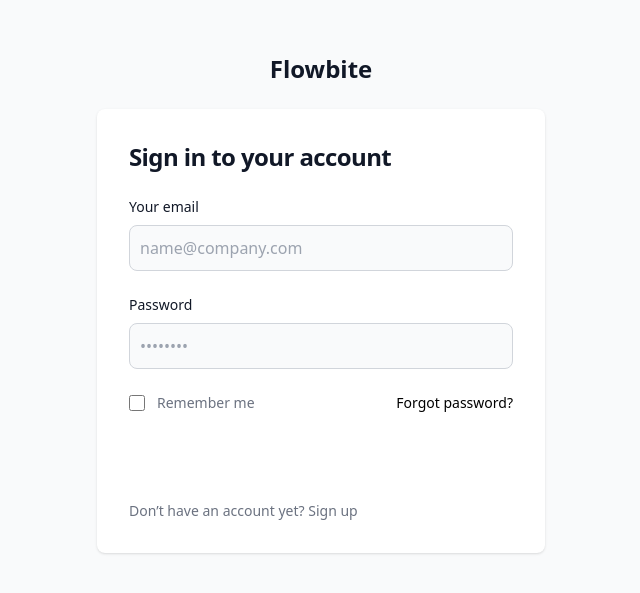
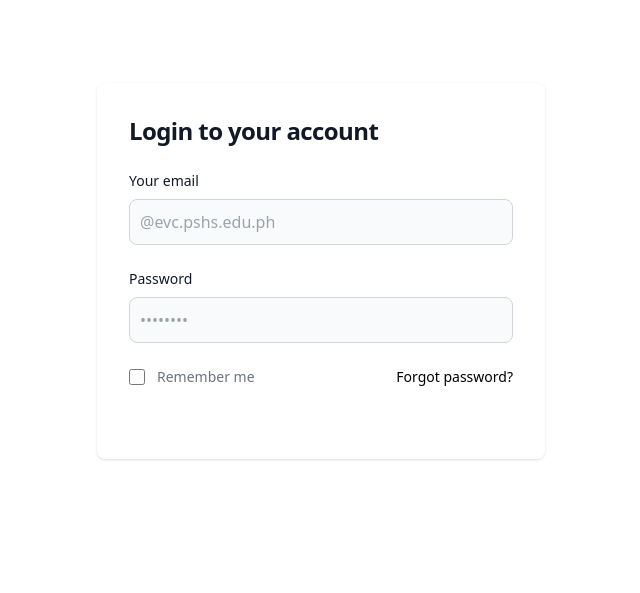
Before and after one commit to jjosol/EVC-CMS, a Vue app in the folder CMS/: page /login/loginform in a window 1280 px wide. Shown: the part 129-722 px from the top of the page, without its empty margins (319-959 px from the left). Built offline with nearby package versions, Linux system fonts and the light colour scheme.

Commit message:
NavBar edit (NOT Done)

```diff
--- a/CMS/index.html
+++ b/CMS/index.html
@@ -6,7 +6,7 @@
     <meta name="viewport" content="width=device-width, initial-scale=1.0">
     <title>CMS</title>
   </head>
-  <body class="bg-[#f5f5f5]">
+  <body class="bg-[#ffffff]">
     <div id="app"></div>
     <script type="module" src="/src/main.js"></script>
   </body>
--- a/CMS/src/assets/main.css
+++ b/CMS/src/assets/main.css
@@ -2,9 +2,9 @@
 @tailwind components;
 @tailwind utilities;
 
-#app {
+/* #app {
   max-width: 1280px;
   margin: 0 auto;
   padding: 2rem;
   font-weight: normal;
-}
+} */
--- a/CMS/src/components/Header.vue
+++ b/CMS/src/components/Header.vue
@@ -4,7 +4,7 @@
 <template>
 <div class="items-center justify-center hidden lg:flex ">
     <div class="flex items-center">
-    <pisayLogo class="-mr-5"/>
+    <pisayLogo class="-mr-5" width="150" height="150"/>
     <div>
         <h1 class="text-2xl font-bold text-[#2F4A71]">Philippine Science High School</h1>
         <h3 class="text-xl text-[#2F4A71]">Eastern Visayas Campus</h3>
--- a/CMS/src/components/LoginButton.vue
+++ b/CMS/src/components/LoginButton.vue
@@ -1,6 +1,6 @@
 <template>
     <div class="flex flex-col items-center justify-center">
-    <button class="py-1 text-7xl px-10 rounded-3xl bg-[#D3CAE7]">
+    <button class="py-1 text-4xl px-10 rounded-3xl bg-[#D3CAE7]">
     <h1 class="text-white">Login</h1>
     </button>
     <!-- <br>
--- a/CMS/src/components/LoginForm.vue
+++ b/CMS/src/components/LoginForm.vue
@@ -1,23 +1,21 @@
 <template>
-<section class="bg-gray-50 dark:bg-gray-900">
+<section>
 <div class="flex flex-col items-center justify-center px-6 py-8 mx-auto md:h-screen lg:py-0">
-    <a href="#" class="flex items-center mb-6 text-2xl font-semibold text-gray-900 dark:text-white">
-        <!-- <img class="w-8 h-8 mr-2" src="https://flowbite.s3.amazonaws.com/blocks/marketing-ui/logo.svg" alt="logo"> -->
-        Flowbite
-    </a>
     <div class="w-full bg-white rounded-lg shadow dark:border md:mt-0 sm:max-w-md xl:p-0 dark:bg-gray-800 dark:border-gray-700">
         <div class="p-6 space-y-4 md:space-y-6 sm:p-8">
             <h1 class="text-xl font-bold leading-tight tracking-tight text-gray-900 md:text-2xl dark:text-white">
-                Sign in to your account
+                Login to your account
             </h1>
             <form class="space-y-4 md:space-y-6" action="#">
                 <div>
                     <label for="email" class="block mb-2 text-sm font-medium text-gray-900 dark:text-white">Your email</label>
-                    <input type="email" name="email" id="email" class="bg-gray-50 border border-gray-300 text-gray-900 rounded-lg focus:ring-primary-600 focus:border-primary-600 block w-full p-2.5 dark:bg-gray-700 dark:border-gray-600 dark:placeholder-gray-400 dark:text-white dark:focus:ring-blue-500 dark:focus:border-blue-500" placeholder="name@company.com">
+                    <input type="email" name="email" id="email" placeholder="@evc.pshs.edu.ph"
+                    class="bg-gray-50 border border-gray-300 text-gray-900 rounded-lg focus:ring-primary-600 focus:border-primary-600 block w-full p-2.5 dark:bg-gray-700 dark:border-gray-600 dark:placeholder-gray-400 dark:text-white dark:focus:ring-blue-500 dark:focus:border-blue-500">
                 </div>
                 <div>
                     <label for="password" class="block mb-2 text-sm font-medium text-gray-900 dark:text-white">Password</label>
-                    <input type="password" name="password" id="password" placeholder="••••••••" class="bg-gray-50 border border-gray-300 text-gray-900 rounded-lg focus:ring-primary-600 focus:border-primary-600 block w-full p-2.5 dark:bg-gray-700 dark:border-gray-600 dark:placeholder-gray-400 dark:text-white dark:focus:ring-blue-500 dark:focus:border-blue-500">
+                    <input type="password" name="password" id="password" placeholder="••••••••"
+                    class="bg-gray-50 border border-gray-300 text-gray-900 rounded-lg focus:ring-primary-600 focus:border-primary-600 block w-full p-2.5 dark:bg-gray-700 dark:border-gray-600 dark:placeholder-gray-400 dark:text-white dark:focus:ring-blue-500 dark:focus:border-blue-500">
                 </div>
                 <div class="flex items-center justify-between">
                     <div class="flex items-start">
@@ -30,10 +28,10 @@
                     </div>
                     <a href="#" class="text-sm font-medium text-primary-600 hover:underline dark:text-primary-500">Forgot password?</a>
                 </div>
-                <button type="submit" class="w-full text-white bg-primary-600 hover:bg-primary-700 focus:ring-4 focus:outline-none focus:ring-primary-300 font-medium rounded-lg text-sm px-5 py-2.5 text-center dark:bg-primary-600 dark:hover:bg-primary-700 dark:focus:ring-primary-800">Sign in</button>
-                <p class="text-sm font-light text-gray-500 dark:text-gray-400">
-                    Don’t have an account yet? <a href="#" class="font-medium text-primary-600 hover:underline dark:text-primary-500">Sign up</a>
-                </p>
+                <RouterLink :to="{name:'home'}">
+                    <button type="submit" class="w-full text-white bg-primary-600 hover:bg-primary-700 focus:ring-4 focus:outline-none focus:ring-primary-300 font-medium rounded-lg text-sm px-5 py-2.5
+                    text-center dark:bg-primary-600 dark:hover:bg-primary-700 dark:focus:ring-primary-800">Login</button>
+                </RouterLink>
             </form>
         </div>
     </div>
--- /dev/null
+++ b/CMS/src/components/NavBar.vue
@@ -0,0 +1,33 @@
+<script setup>
+import { computed } from 'vue';
+import { useRoute } from 'vue-router';
+import pisayLogo from '../components/icons/IconSupport.vue';
+const route = useRoute();
+const links = [
+  { path: '/home', label: 'Home' },
+  { path: '/bulletin', label: 'Bulletin' },
+  { path: '/files', label: 'Files' },
+  { path: '/reports', label: 'Reports' },
+  { path: '/inventory', label: 'Inventory' },
+];
+const isActive = (path) => computed(() => route.path === path).value;
+</script>
+
+<template>
+  <nav class="bg-[#F6F6F6]">
+    <div class="flex flex-wrap items-center justify-between max-w-screen-xl p-3 mx-auto">
+      <ul class="flex rounded-lg text-1xl md:p-0 md:space-x-8 md:flex-row md:mt-0 md:border-0">
+        <pisayLogo width="100" height="100" />
+        <li v-for="link in links" :key="link.path">
+          <router-link
+            :to="link.path"
+            class="inline-block p-2 px-6 my-2 rounded-full"
+            :class="isActive(link.path) ? 'bg-blue-900 text-white' : 'text-[#2F4A71]'"
+          >
+            {{ link.label }}
+          </router-link>
+        </li>
+      </ul>
+    </div>
+  </nav>
+</template>
--- a/CMS/src/components/icons/IconSupport.vue
+++ b/CMS/src/components/icons/IconSupport.vue
@@ -1,3 +1,3 @@
 <template>
-  <img src="../../assets/Logo.svg" width="150" height="150" />
+  <img src="../../assets/Logo.svg"/>
 </template>
--- a/CMS/src/router/index.js
+++ b/CMS/src/router/index.js
@@ -1,6 +1,7 @@
 import { createRouter, createWebHistory } from 'vue-router'
 import Login from '../views/LoginView.vue'
 import LoginForm from '../components/LoginForm.vue'
+import Home from '../views/HomeView.vue'
 
 const router = createRouter({
   history: createWebHistory(import.meta.env.BASE_URL),
@@ -16,6 +17,11 @@
       name:'loginform',
       component:LoginForm,
     },
+    {
+      path:'/home',
+      name:'home',
+      component:Home,
+    }
   ]
 })
 
--- /dev/null
+++ b/CMS/src/views/HomeView.vue
@@ -0,0 +1,6 @@
+<script setup>
+import NavBar from '../components/NavBar.vue'
+</script>
+<template>
+    <NavBar/>
+</template>
--- a/CMS/src/views/LoginView.vue
+++ b/CMS/src/views/LoginView.vue
@@ -1,5 +1,4 @@
 <script setup>
-// import { RouterLink } from 'vue-router';
 import Header from '../components/Header.vue'
 import Title from '../components/Title.vue'
 import LoginButton from '../components/LoginButton.vue'
```
